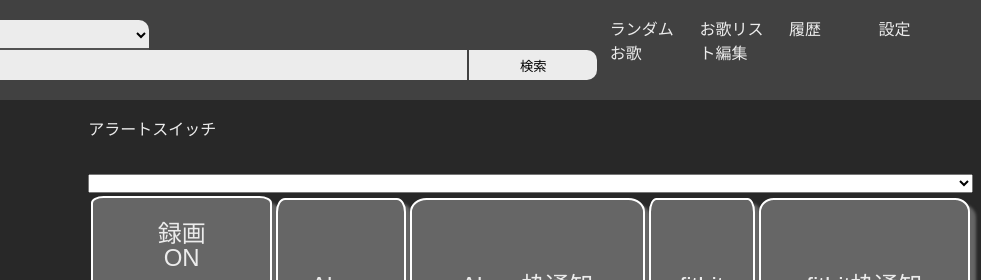
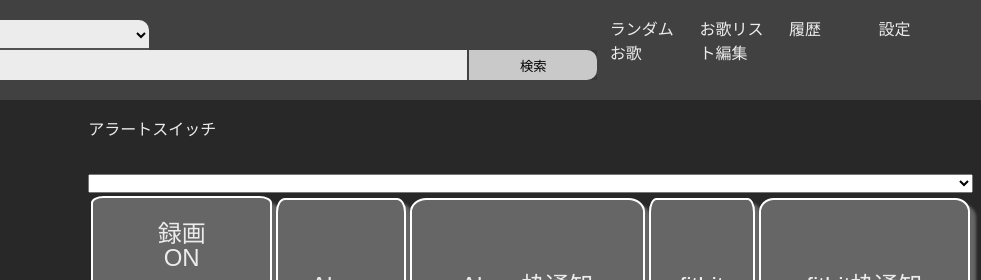
Before and after one commit to mitunaga870/FaveArchives, an Electron app: page html/index.html in a window 1280 px wide. In both pictures the pointer is over the button "検索". Shown: the top 280 px of the page, 299-1280 px from the left. Drawn offline with nearby package versions, Linux system fonts and the light colour scheme; no server answers.

Commit message:
UI改善

```diff
--- a/html/default.css
+++ b/html/default.css
@@ -70,12 +70,16 @@ div{
     border-right: solid 2px #414141;
 }
 .searching{
+    transition:all 0.4s ease;
     margin: 0;
     padding: 0;
     background: rgba(0,0,0,0);
     height: 100%;
     width: 20%  ;
     border: 0;
+}
+.searching:hover{
+    background: rgba(0,0,0,0.15);
 }
 /*ここまでヘッダー*/
 th{
```
